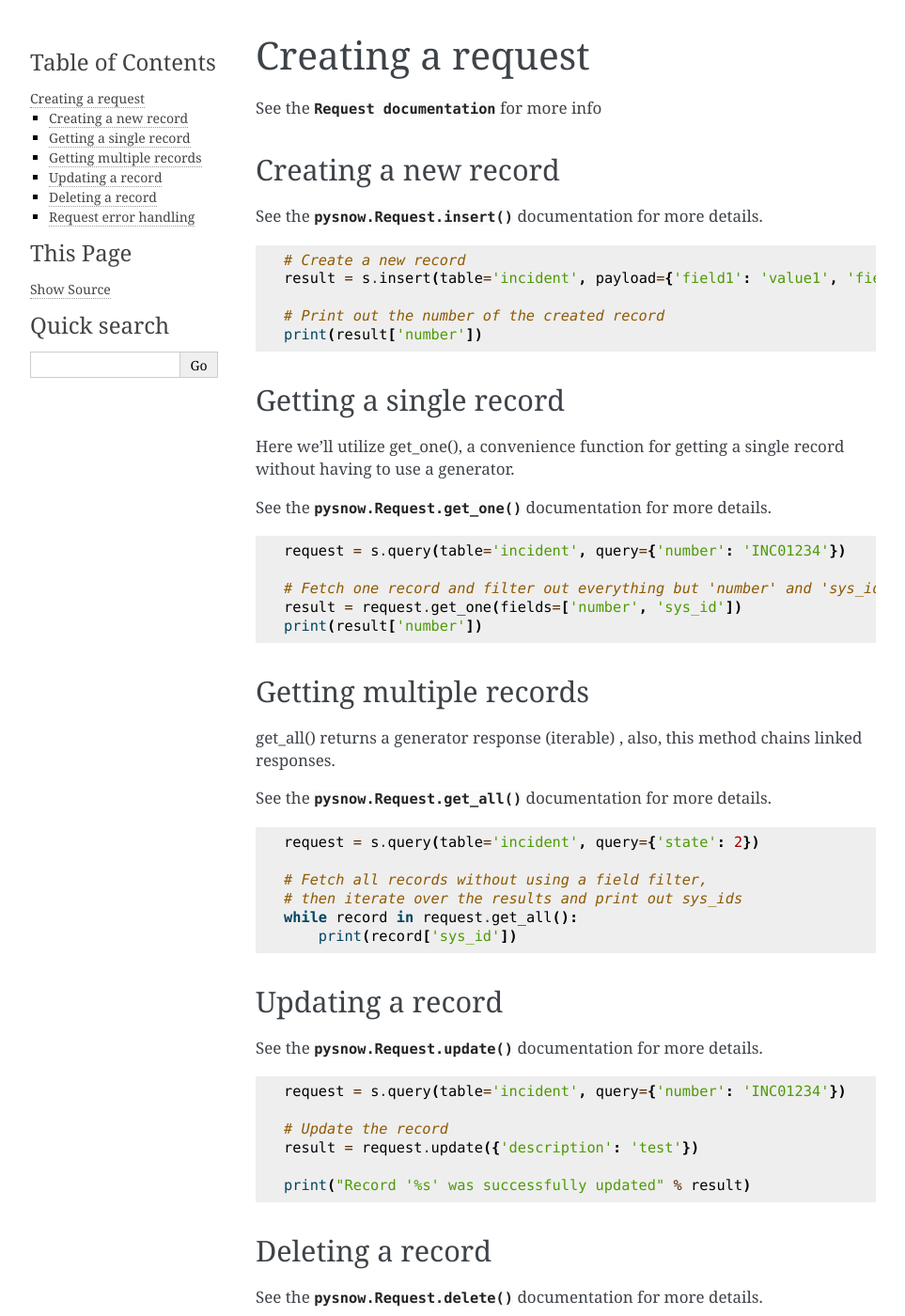
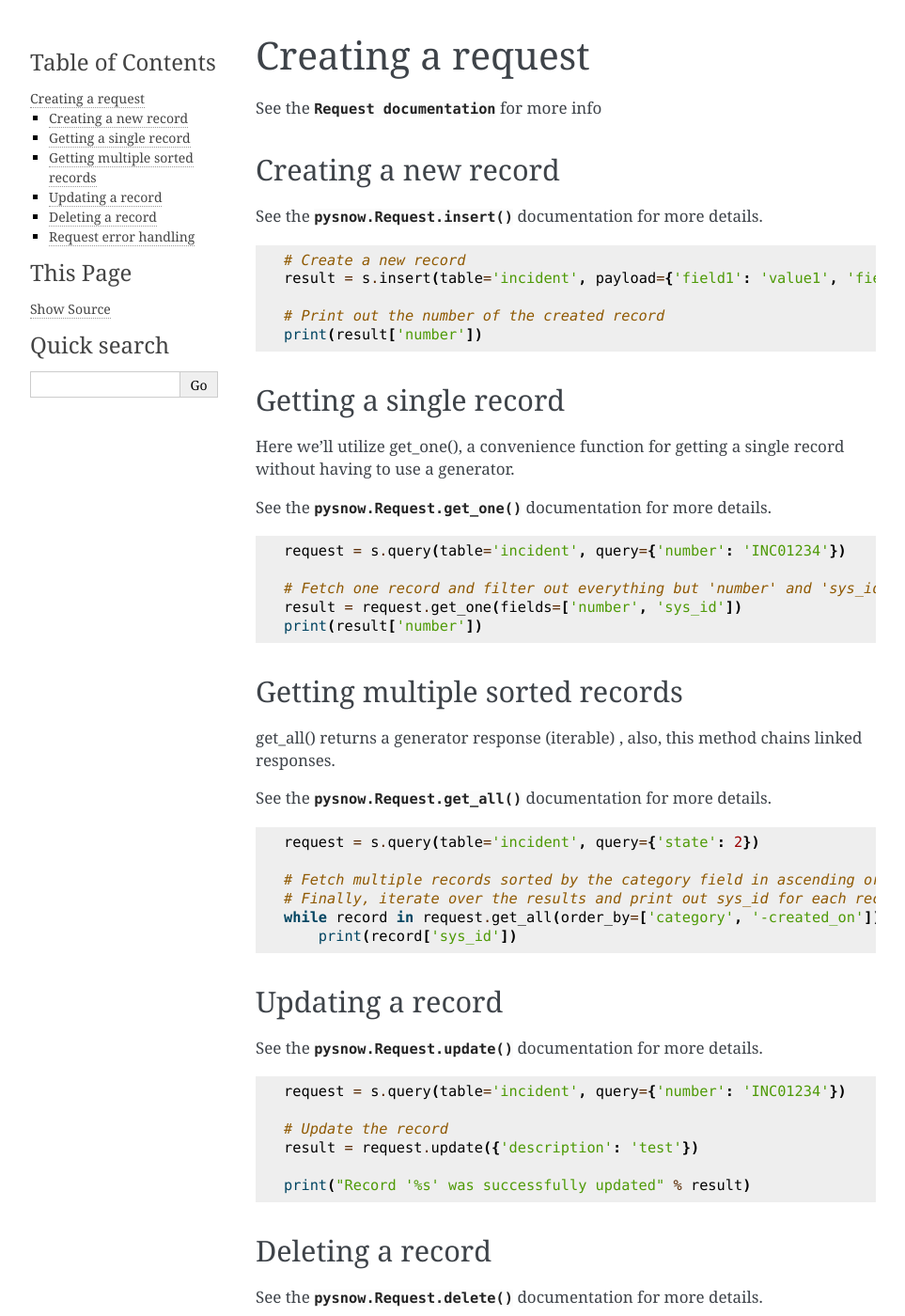
Before and after one commit to rbw/pysnow, a Sphinx documentation site: the page built from docs/usage/request.rst, in a window 1280 px wide and 1400 px high. Shown: the whole window at 94% size, without its empty margins (148-1111 px from the left). Built offline with Sphinx 7.4.7, drawn with Linux system fonts in a browser that asks for light colours.

Commit message:
Added order_by example

```diff
--- a/docs/usage/request.rst
+++ b/docs/usage/request.rst
@@ -33,8 +33,8 @@ See the :meth:`pysnow.Request.get_one` documentation for more details.
     print(result['number'])
 
 
-Getting multiple records
-------------------------
+Getting multiple sorted records
+-------------------------------
 
 get_all() returns a generator response (iterable) , also, this method chains linked responses.
 
@@ -44,9 +44,9 @@ See the :meth:`pysnow.Request.get_all` documentation for more details.
 
     request = s.query(table='incident', query={'state': 2})
 
-    # Fetch all records without using a field filter,
-    # then iterate over the results and print out sys_ids
-    while record in request.get_all():
+    # Fetch multiple records sorted by the category field in ascending order, with a secondary sort by created_on in descending order.
+    # Finally, iterate over the results and print out sys_id for each record.
+    while record in request.get_all(order_by=['category', '-created_on']):
         print(record['sys_id'])
 
 
```
